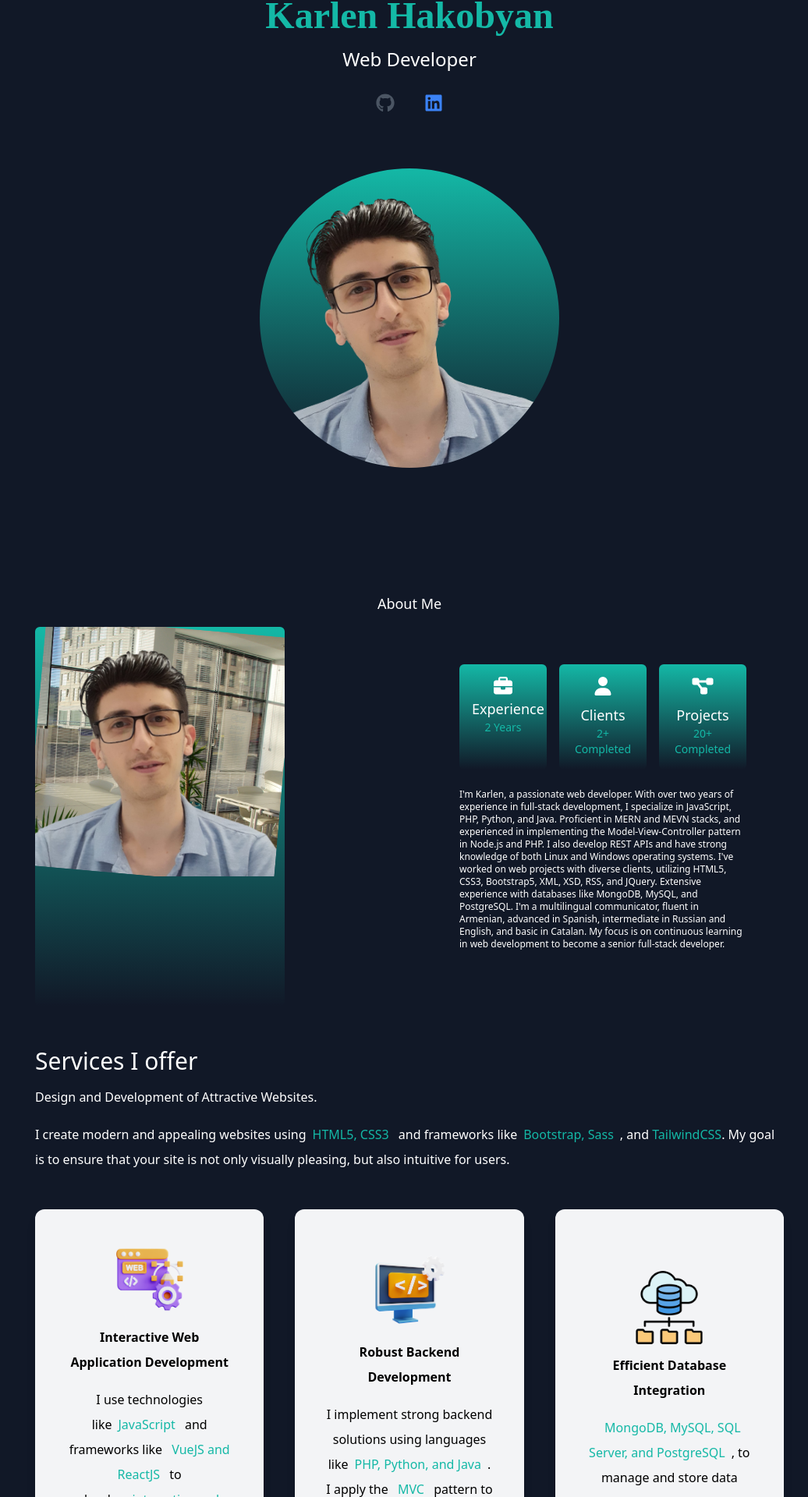
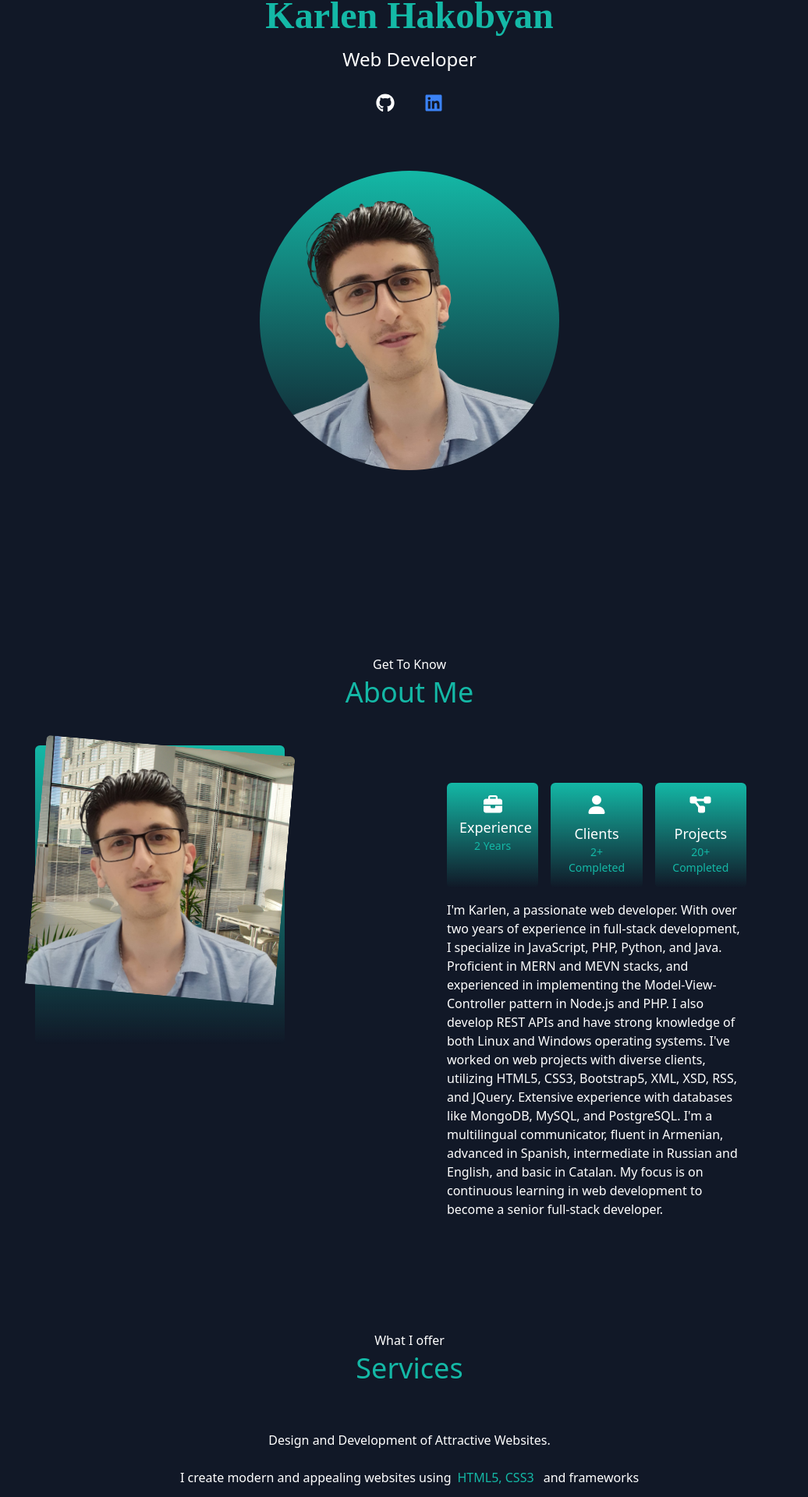
Before and after one commit to Karlen-yan/my-portfolio_Karlen, a Next.js app: page / in a window 1280 px wide. Shown: the part 180-2100 px from the top of the page at 78% size, without its empty margins (115-1151 px from the left). Built offline with nearby package versions, Linux system fonts and the light colour scheme.

Commit message:
cteate contact and update all

```diff
--- a/package.json
+++ b/package.json
@@ -14,6 +14,7 @@
     "@fortawesome/free-solid-svg-icons": "^6.4.2",
     "@fortawesome/react-fontawesome": "^0.2.0",
     "@heroicons/react": "^2.0.18",
+    "aos": "^2.3.4",
     "autoprefixer": "10.4.15",
     "eslint": "8.47.0",
     "eslint-config-next": "13.4.19",
--- a/src/app/globals.css
+++ b/src/app/globals.css
@@ -27,7 +27,7 @@
   opacity: 0;
   visibility: hidden;
   transition: opacity 0.3s, visibility 0.3s;
-  z-index: 10;
+  z-index: 20;
   width: 400px;
   height: auto;
 }
--- a/src/app/page.js
+++ b/src/app/page.js
@@ -34,11 +34,22 @@ export default function Home() {
           </h5>
         </div>
         <div className="flex flex-row justify-center gap-8 py-6 text-green-60">
+        <a href="https://github.com/Karlen-yan/"
+                      target="_blank"
+                      rel="noopener noreferrer"
+                    >
           <IconComponent name="github" />
+          </a>
+          <a href="https://www.linkedin.com/in/karlen-hakobyan/"
+                      target="_blank"
+                      rel="noopener noreferrer"
+                    >
           <IconComponent name="linkedin" />
+        </a>
         </div>
 
         <div className="relative mx-auto bg-gradient-to-b from-teal-500 rounded-full w-80 h-80 mt-12 overflow-hidden md:h-96 md:w-96">
+
           <Image
             src={ImgKarlen}
             alt="My foto"
@@ -49,19 +60,24 @@ export default function Home() {
       </section>
 
       {/* About */}
+<div data-aos="fade-up"
+     data-aos-duration="3000">
 
-      <h1 className="text-center text-lg p-4">About Me</h1>
-      <section className="grid grid-cols-1 md:grid-cols-2 gap-8">
-        <div className="bg-gradient-to-b from-teal-500 rounded-md w-80">
+      <h1 className="text-center text-gray-800  md:text-1x1 dark:text-white pt-24">Get To Know</h1>
+      <h1 className="text-center text-teal-500 py-1 md:text-4xl dark:text-teal-500 pb-12">About Me</h1>
+      <section className="grid grid-cols-1 md:grid-cols-2">
+
+        <div className="bg-gradient-to-b from-teal-500 rounded-md w-80 h-96">
+        <div className="rounded-md space-x-0.5 rotate-on-hover overflow-hidden">
           <Image
-            className="rounded-md space-x-0.5 rotate-on-hover"
             src={ImgKarlenAbout}
             alt="My foto"
             width={400}
             height={400}
           />
           </div>
-        <div className="flex flex-col justify-center m-4 md:m-12">
+        </div>
+        <div className="flex flex-col justify-center md:m-12">
           <div className="grid grid-cols-1 md:grid-cols-3 gap-4">
             <div className="text-center rounded-md p-4 bg-gradient-to-b from-teal-500">
               <IconComponent name="briefcase" />
@@ -91,7 +107,7 @@ export default function Home() {
               </p>
             </div>
           </div>
-          <p className="text-xs py-6">
+          <p className="text-md mt-4">
             I&apos;m Karlen, a passionate web developer. With over two years of
             experience in full-stack development, I specialize in JavaScript,
             PHP, Python, and Java. Proficient in MERN and MEVN stacks, and
@@ -108,23 +124,28 @@ export default function Home() {
           </p>
         </div>
       </section>
+</div>
 
       {/* Services */}
       {/* <Services /> */}
+      <div data-aos="fade-up"
+     data-aos-duration="3000">
 
-      <section className="mb-12  flex flex-col items-center  min-h-screen mt-12">
+      <section className="text-center mb-12  flex flex-col items-center  min-h-screen">
         <div>
-    <h3 className="text-3xl py-1">Services I offer</h3>
+        <h1 className="text-center text-gray-800  md:text-1x1 dark:text-white pt-24">What I offer</h1>
+          <h1 className=" text-teal-500 py-1 md:text-4xl dark:text-teal-500 pb-12">Services</h1>
           <p className="text-md py-2 leading-8">
             Design and Development of Attractive Websites.
           </p>
-    <p className="text-md py-2 leading-8 text-gray-80">
+          <p className="w-2/3 m-auto text-md py-2 leading-8 text-gray-80">
             I create modern and appealing websites using
-      <span className="text-teal-500 p-2">HTML5, CSS3</span> and frameworks
-      like
+            <span className="text-teal-500 p-2">HTML5, CSS3</span> and
+            frameworks like
             <span className="text-teal-500 p-2">Bootstrap, Sass</span>, and{" "}
-      <span className="text-teal-500">TailwindCSS</span>. My goal is to ensure
-      that your site is not only visually pleasing, but also intuitive for users.
+            <span className="text-teal-500">TailwindCSS</span>. My goal is to
+            ensure that your site is not only visually pleasing, but also
+            intuitive for users.
           </p>
         </div>
 
@@ -136,8 +157,9 @@ export default function Home() {
             </p>
             <p className="text-md py-2 leading-8 text-gray-80">
               I use technologies like
-        <span className="text-teal-500 p-2">JavaScript</span> and frameworks
-        like <span className="text-teal-500 p-2">VueJS and ReactJS</span> to
+              <span className="text-teal-500 p-2">JavaScript</span> and
+              frameworks like{" "}
+              <span className="text-teal-500 p-2">VueJS and ReactJS</span> to
               develop
               <span className="text-teal-500 p-2">
                 interactive and dynamic web applications
@@ -154,9 +176,9 @@ export default function Home() {
             </p>
             <p className="text-md py-2 leading-8 text-gray-80 pb-10">
               I implement strong backend solutions using languages like
-        <span className="text-teal-500 p-2">PHP, Python, and Java</span>. I
-        apply the <span className="text-teal-500 p-2">MVC</span> pattern to
-        structure projects in an organized and maintainable way.
+              <span className="text-teal-500 p-2">PHP, Python, and Java</span>.
+              I apply the <span className="text-teal-500 p-2">MVC</span> pattern
+              to structure projects in an organized and maintainable way.
             </p>
           </div>
 
@@ -174,17 +196,74 @@ export default function Home() {
           </div>
         </div>
       </section>
-
-
+</div>
       {/* project  */}
       {/* <Projects /> */}
 
+      <div data-aos="fade-up"
+     data-aos-duration="3000">
       <div>
-        <h3 className="text-3xl py-1">Portofolio</h3>
+      <h1 className="text-center text-gray-800  md:text-1x1 dark:text-white pt-24">My Recent Work</h1>
+        <h1 className="text-center  text-teal-500 py-1 md:text-4xl dark:text-teal-500 pb-4">Portofolio</h1>
       </div>
       <div className="flex flex-col items-center py-10">
         <Carousel />
       </div>
+</div>
+
+<div data-aos="fade-up"
+     data-aos-duration="3000">
+      <section>
+      <h1 className="text-center text-gray-800  md:text-1x1 dark:text-white pt-24">Get In Touch</h1>
+        <h1 className="text-center text-teal-500 py-1 md:text-4xl dark:text-teal-500 pb-12">
+          Contact Me
+        </h1>
+
+        <div className="grid grid-cols-1 lg:grid-cols-2 gap-4 mx-4 mb-12 lg:mx-20">
+          <div>
+            <div className="flex flex-col justify-center items-center shadow-lg p-10 rounded-xl my-10 bg-teal-500 dark:bg-teal-500 lg:flex lg:flex-col ">
+              <IconComponent name="envelope" />
+              <h2 className="pt-1 text-white">Email</h2>
+              <p className="pt-1 text-gray-100">karlentkzar@gmail.com</p>
+              <p className="pt-1 text-teal-300"> Send a message</p>
+            </div>
+            <div className="flex flex-col justify-center items-center shadow-lg p-10 rounded-xl my-10 bg-teal-500 dark:bg-teal-500 lg:flex lg:flex-col ">
+              <IconComponent name="whatsapp" />
+              <h2 className="pt-1 text-white">WhatsApp</h2>
+              <p className="pt-1 text-gray-100">+34 632582005</p>
+              <p className="pt-1 text-teal-300">Send a message</p>
+            </div>
+          </div>
+
+          <form className="flex flex-col items-center mx-4 p-8 lg:mx-20">
+            <input
+              className="m-6 p-4 w-full lg:w-96 bg-gray-100  rounded-xl  dark:bg-gray-900 border border-solid border-teal-500 dark:border-teal-500 placeholder-teal-400 dark:placeholder-teal-800"
+              type="text"
+              name="name"
+              placeholder="Your Full Name"
+            />
+            <input
+              className="m-6 p-4 w-full lg:w-96 bg-gray-100  rounded-xl  dark:bg-gray-900 border border-solid border-teal-500 dark:border-teal-500 placeholder-teal-400 dark:placeholder-teal-800"
+              type="email"
+              name="email"
+              placeholder="Your Email"
+            />
+            <textarea
+              className="m-6 p-4 w-full lg:w-96 bg-gray-100  rounded-xl  dark:bg-gray-900 border border-solid border-teal-500 dark:border-teal-500 placeholder-teal-400 dark:placeholder-teal-800"
+              name="message"
+              rows={4}
+              placeholder="Write your message here..."
+            />
+            <button
+              className="bg-teal-500 text-white p-2 rounded-md"
+              type="submit"
+            >
+              Send
+            </button>
+          </form>
+        </div>
+      </section>
+      </div>
     </main>
   );
 }
--- a/src/app/providers.js
+++ b/src/app/providers.js
@@ -1,6 +1,8 @@
 'use client';
 import { ThemeProvider } from "next-themes";
 import { useState, useEffect } from "react";
+import AOS from 'aos';
+import 'aos/dist/aos.css';
 
 export default function Providers({ children }) {
   const [mounted, setMounted] = useState(false);
@@ -9,6 +11,10 @@ export default function Providers({ children }) {
     setMounted(true);
   }, []);
 
+  useEffect(() => {
+    AOS.init(); // Inicializa AOS
+  }, []);
+
   if (!mounted) {
     return <>{children}</>;
   }
--- a/src/components/Carousel.js
+++ b/src/components/Carousel.js
@@ -131,7 +131,7 @@ const Carousel = () => {
                       <FontAwesomeIcon
                         icon={faGithub}
                         size="xl"
-                        className="mx-6"
+                        className="mx-6 hover:text-teal-500"
                       />
                     </a>}
                   {project.onlineLink &&
@@ -143,7 +143,7 @@ const Carousel = () => {
                       <FontAwesomeIcon
                         icon={faGlobe}
                         size="xl"
-                        className="mx-6"
+                        className="mx-6 hover:text-teal-500"
                       />
                     </a>}
                   {project.description &&
@@ -151,7 +151,7 @@ const Carousel = () => {
                       <FontAwesomeIcon
                         icon={faInfo}
                         size="xl"
-                        className="mx-6 group-hover:text-blue-500 cursor-pointer transition duration-300 ease-in-out"
+                        className="mx-6 hover:text-teal-500 cursor-pointer transition duration-300 ease-in-out"
                       />
                       <div className="tooltip bg-gray-900 text-white dark:bg-teal-500  dark:text-white">
                         {project.description}
--- a/src/components/IconComponent.jsx
+++ b/src/components/IconComponent.jsx
@@ -1,9 +1,10 @@
 import React from 'react';
 import { FontAwesomeIcon } from '@fortawesome/react-fontawesome';
-import { faLinkedin, faGithub } from '@fortawesome/free-brands-svg-icons';
+import { faLinkedin, faGithub,faWhatsapp} from '@fortawesome/free-brands-svg-icons';
 import { faMoon, faSun,faBriefcase,
   faUser,
-  faProjectDiagram } from '@fortawesome/free-solid-svg-icons';
+  faProjectDiagram,faEnvelope} from '@fortawesome/free-solid-svg-icons';
+
 
 const IconComponent = ({ name }) => {
   const icons = {
@@ -13,21 +14,25 @@ const IconComponent = ({ name }) => {
     moon:faMoon,
     briefcase:faBriefcase,
     user:faUser,
-    projectDiagram:faProjectDiagram
+    projectDiagram:faProjectDiagram,
+    envelope:faEnvelope,
+    whatsapp:faWhatsapp
   };
 
   const iconColors = {
-    github: 'text-gray-600',
+    github: 'text-white',
     linkedin: 'text-blue-500',
     sun: 'text-yellow-500',
     moon: 'text-yellow-500',
     briefcase:'text-white',
   user:'text-white',
-  projectDiagram:'text-white'
+  projectDiagram:'text-white',
+  envelope:'text-white',
+  whatsapp:'text-white'
   };
   return   <FontAwesomeIcon
   icon={icons[name]}
-  className={`text-2xl ${iconColors[name]}`}
+  className={`text-2xl ${iconColors[name]} hover:text-teal-500`}
   style={{ width: 30 }}
 />
 };
```
Also changed, not shown: 1 other file (tests, documents, lock files or other folders). Lines whose indentation alone changed are shown as unchanged.
